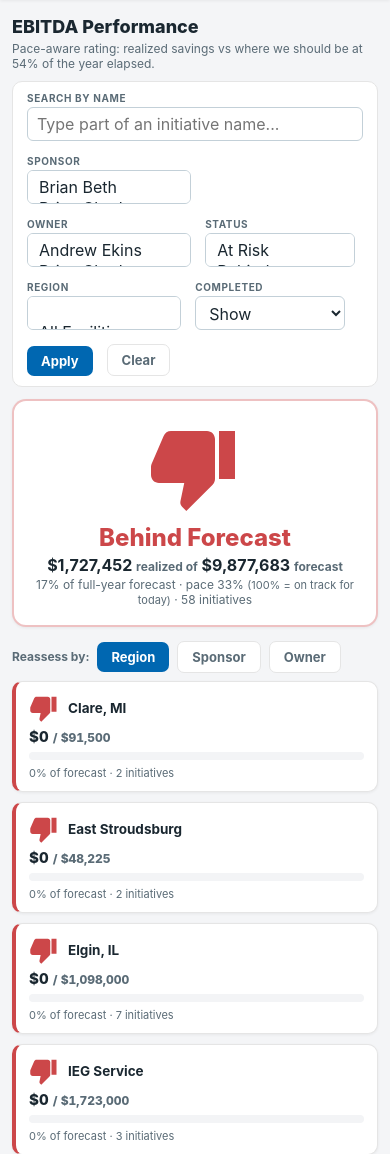
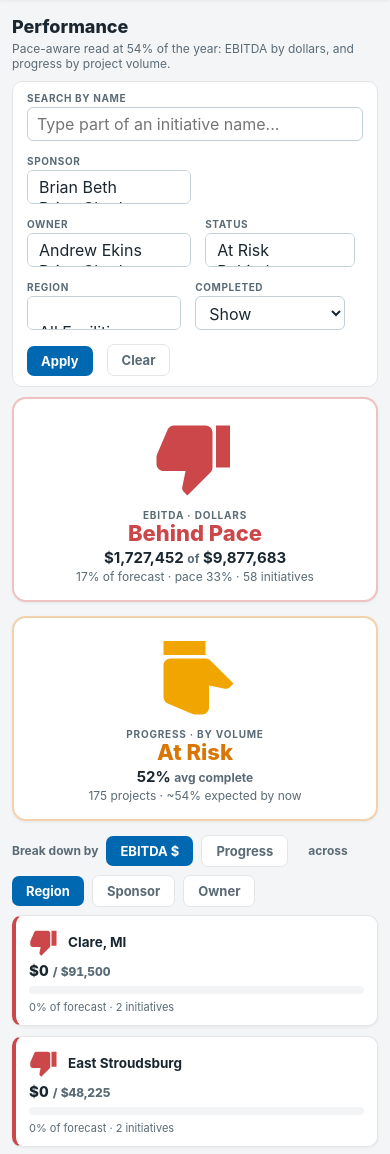
Before and after one commit to impactinnovates/SLT, a Flask app: page /performance?metric=ebitda&by=region in a window 390 px wide. Shown: the part 42-1196 px from the top of the page. Run offline with Flask 3, Linux system fonts and the light colour scheme; some libraries are stand-ins or nearby versions.

Commit message:
Dashboard cleanup + mirror progress gauge (by volume)
Dashboard:
- Drop the dense EBITDA/Revenue/Cost horizontal-bar charts (unreadable on
  mobile). Lead with clickable status tiles, the status donut, and two thumb
  gauges side by side.
- Twin gauges: EBITDA (dollars) and Progress (by project volume). The progress
  gauge rates average % complete vs year-elapsed across ALL initiatives, so the
  many projects with no direct EBITDA impact still register execution progress.

Performance page:
- Show both hero gauges (EBITDA + Progress) and add a metric toggle so the
  region/sponsor/owner breakdown can be viewed by dollars or by progress.
- utils/performance.py: add progress_summary + progress_by_dimension.

```diff
--- a/app.py
+++ b/app.py
@@ -202,15 +202,17 @@ def dashboard():
     att = inits[inits.apply(rollup.needs_attention, axis=1)].copy()
     att["_sev"] = att["status"].map(SEV).fillna(9)
     att = att.sort_values(["_sev", "name"])
-    charts = {"donut": _fig(fc.status_donut(inits)),
-              "ebitda": _fig(fc.ebitda_pacing_bar(inits)),
-              "revenue": _fig(fc.revenue_pacing_bar(inits)),
-              "cost": _fig(fc.cost_pacing_bar(inits))}
-    return render_template("dashboard.html", nav="dashboard", stats=stats,
-                           attention=att.to_dict("records"),
+    from utils import performance as perf
+    yf = perf.year_fraction()
+    fin = inits[inits["forecasted_ebitda"].notna() | inits["realized_ebitda"].notna()].copy() \
+        if "forecasted_ebitda" in inits.columns else inits.iloc[0:0]
+    ebitda = perf.summarize(fin, yf)
+    progress = perf.progress_summary(inits, yf)
+    return render_template("dashboard.html", nav="dashboard", stats=stats, ebitda=ebitda,
+                           progress=progress, attention=att.to_dict("records"),
                            tasks_by_parent=_tasks_by_parent(tasks),
-                           charts=charts, options=_options(inits), args=request.args,
-                           task_total=len(tasks))
+                           donut=_fig(fc.status_donut(inits)),
+                           options=_options(inits), args=request.args, task_total=len(tasks))
 
 
 # ── SLT: initiatives with task breakdown ────────────────────────────────────
@@ -265,13 +267,17 @@ def performance():
     fin = inits[inits["forecasted_ebitda"].notna() | inits["realized_ebitda"].notna()].copy() \
         if "forecasted_ebitda" in inits.columns else inits.iloc[0:0]
     yf = perf.year_fraction()
-    overall = perf.summarize(fin, yf)
+    ebitda = perf.summarize(fin, yf)
+    progress = perf.progress_summary(inits, yf)
     by = request.args.get("by", "region")
     dim = by if by in ("region", "sponsor", "owner") else "region"
-    groups = perf.by_dimension(fin, dim, yf)
-    return render_template("performance.html", nav="performance", overall=overall,
-                           groups=groups, by=dim, year_pct=round(yf * 100),
-                           options=_options(inits), args=request.args)
+    metric = request.args.get("metric", "ebitda")
+    metric = metric if metric in ("ebitda", "progress") else "ebitda"
+    groups = (perf.progress_by_dimension(inits, dim, yf) if metric == "progress"
+              else perf.by_dimension(fin, dim, yf))
+    return render_template("performance.html", nav="performance", ebitda=ebitda,
+                           progress=progress, groups=groups, by=dim, metric=metric,
+                           year_pct=round(yf * 100), options=_options(inits), args=request.args)
 
 
 @app.route("/timeline")
--- a/templates/performance.html
+++ b/templates/performance.html
@@ -1,31 +1,43 @@
 {% extends "base.html" %}
 {% import "_macros.html" as m %}
-{% set verdict = {'up':['On Track to Forecast','#2f8f3e'],'side':['At Risk','#d97706'],'down':['Behind Forecast','#cc4749'],'none':['No forecast data','#64748b']} %}
+{% set verdict = {'up':['On Pace','#2f8f3e'],'side':['At Risk','#d97706'],'down':['Behind Pace','#cc4749'],'none':['No data','#64748b']} %}
+{% set qtail = ('&q=' + args.get('q')) if args.get('q') else '' %}
 {% block content %}
-<h1>EBITDA Performance</h1>
-<div class="muted">Pace-aware rating: realized savings vs where we should be at {{ year_pct }}% of the year elapsed.</div>
+<h1>Performance</h1>
+<div class="muted">Pace-aware read at {{ year_pct }}% of the year: EBITDA by dollars, and progress by project volume.</div>
 
 {{ m.filter_bar(options, args) }}
 
-{% set v = verdict.get(overall.thumb, verdict['none']) %}
-<div class="hero" style="border-color:{{ v[1] }}55">
-  {{ m.thumb(overall.thumb, 96) }}
+<div class="grid2">
+  {% set ev = verdict.get(ebitda.thumb, verdict['none']) %}
+  <div class="hero" style="border-color:{{ ev[1] }}55">
+    {{ m.thumb(ebitda.thumb, 84) }}
     <div class="hero-txt">
-    <div class="hero-verdict" style="color:{{ v[1] }}">{{ v[0] }}</div>
-    <div class="hero-nums">{{ overall.realized|currency }} <span class="muted">realized of</span> {{ overall.forecast|currency }} <span class="muted">forecast</span></div>
-    <div class="muted">
-      {% if overall.attainment is not none %}{{ (overall.attainment*100)|round|int }}% of full-year forecast{% endif %}
-      {% if overall.pace is not none %} &middot; pace {{ (overall.pace*100)|round|int }}% <span style="font-size:11px">(100% = on track for today)</span>{% endif %}
-      &middot; {{ overall.n }} initiatives
+      <div class="gauge-lab">EBITDA &middot; dollars</div>
+      <div class="hero-verdict" style="color:{{ ev[1] }}">{{ ev[0] }}</div>
+      <div class="hero-nums">{{ ebitda.realized|currency }} <span class="muted">of</span> {{ ebitda.forecast|currency }}</div>
+      <div class="muted">{% if ebitda.attainment is not none %}{{ (ebitda.attainment*100)|round|int }}% of forecast{% endif %}{% if ebitda.pace is not none %} &middot; pace {{ (ebitda.pace*100)|round|int }}%{% endif %} &middot; {{ ebitda.n }} initiatives</div>
+    </div>
+  </div>
+  {% set pv = verdict.get(progress.thumb, verdict['none']) %}
+  <div class="hero" style="border-color:{{ pv[1] }}55">
+    {{ m.thumb(progress.thumb, 84) }}
+    <div class="hero-txt">
+      <div class="gauge-lab">Progress &middot; by volume</div>
+      <div class="hero-verdict" style="color:{{ pv[1] }}">{{ pv[0] }}</div>
+      <div class="hero-nums">{% if progress.avg_pct is not none %}{{ progress.avg_pct|round|int }}%{% endif %} <span class="muted">avg complete</span></div>
+      <div class="muted">{{ progress.n }} projects &middot; ~{{ progress.expected_pct }}% expected by now</div>
     </div>
   </div>
 </div>
 
 <div class="dimtoggle">
-  <span class="muted" style="font-weight:700">Reassess by:</span>
+  <span class="muted" style="font-weight:700">Break down by</span>
+  {% for key, lab in [('ebitda','EBITDA $'),('progress','Progress')] %}
+    <a class="btn {{ 'primary' if metric==key else 'ghost' }}" href="?metric={{ key }}&by={{ by }}{{ qtail }}">{{ lab }}</a>{% endfor %}
+  <span class="muted" style="font-weight:700;margin-left:12px">across</span>
   {% for key, lab in [('region','Region'),('sponsor','Sponsor'),('owner','Owner')] %}
-    <a class="btn {{ 'primary' if by==key else 'ghost' }}" href="?by={{ key }}{% if args.get('q') %}&q={{ args.get('q') }}{% endif %}">{{ lab }}</a>
-  {% endfor %}
+    <a class="btn {{ 'primary' if by==key else 'ghost' }}" href="?by={{ key }}&metric={{ metric }}{{ qtail }}">{{ lab }}</a>{% endfor %}
 </div>
 
 <div class="perfgrid">
@@ -33,6 +45,11 @@
   {% set gv = verdict.get(g.thumb, verdict['none']) %}
   <div class="perfcard" style="border-left-color:{{ gv[1] }}">
     <div class="perfcard-h">{{ m.thumb(g.thumb, 30) }}<span class="pl">{{ g.label }}</span></div>
+    {% if metric == 'progress' %}
+      <div class="perfcard-n">{% if g.avg_pct is not none %}{{ g.avg_pct|round|int }}%{% else %}-{% endif %} <span class="muted" style="font-size:12px">avg complete</span></div>
+      {% if g.avg_pct is not none %}<div class="finbar"><i style="width:{{ [g.avg_pct, 100]|min }}%;background:{{ gv[1] }}"></i></div>{% endif %}
+      <div class="muted" style="font-size:11px">{{ g.n }} project{{ 's' if g.n != 1 }} · ~{{ g.expected_pct }}% expected</div>
+    {% else %}
       <div class="perfcard-n">{{ g.realized|currency }} <span class="muted">/ {{ g.forecast|currency }}</span></div>
       {% if g.attainment is not none %}
         <div class="finbar"><i style="width:{{ [g.attainment*100, 100]|min }}%;background:{{ gv[1] }}"></i></div>
@@ -40,19 +57,21 @@
       {% else %}
         <div class="muted" style="font-size:11px">all upside · {{ g.n }} initiative{{ 's' if g.n != 1 }}</div>
       {% endif %}
+    {% endif %}
   </div>
   {% else %}
-  <div class="panel muted" style="padding:14px">No financial data to rate by {{ by }}.</div>
+  <div class="panel muted" style="padding:14px">No data to rate by {{ by }}.</div>
   {% endfor %}
 </div>
 {% endblock %}
 
 {% block scripts %}
 <style>
-  .hero{display:flex;align-items:center;gap:20px;background:var(--card);border:2px solid #ccc;
-        border-radius:14px;padding:18px 22px;margin:12px 0;box-shadow:var(--shadow)}
-  .hero-verdict{font-size:24px;font-weight:800;font-family:var(--font);line-height:1.1}
-  .hero-nums{font-size:16px;font-weight:700;color:var(--text);margin:4px 0 2px}
+  .hero{display:flex;align-items:center;gap:18px;background:var(--card);border:2px solid #ccc;
+        border-radius:14px;padding:16px 20px;box-shadow:var(--shadow)}
+  .gauge-lab{font-size:10px;font-weight:700;color:var(--muted);text-transform:uppercase;letter-spacing:.08em}
+  .hero-verdict{font-size:22px;font-weight:800;line-height:1.1}
+  .hero-nums{font-size:15px;font-weight:700;color:var(--text);margin:3px 0 2px}
   .dimtoggle{display:flex;gap:8px;align-items:center;flex-wrap:wrap;margin:14px 0 8px}
   .perfgrid{display:grid;grid-template-columns:repeat(auto-fill,minmax(230px,1fr));gap:10px}
   .perfcard{background:var(--card);border:1px solid var(--border);border-left:4px solid #ccc;
--- a/utils/performance.py
+++ b/utils/performance.py
@@ -64,8 +64,11 @@ def summarize(df, yf: float) -> dict:
     return out
 
 
+_ORDER = {"down": 0, "side": 1, "up": 2, "none": 3}
+
+
 def by_dimension(df, dim: str, yf: float) -> list:
-    """One rated summary per group in `dim`, worst pace first."""
+    """One EBITDA-rated summary per group in `dim`, worst pace first."""
     if dim not in df.columns:
         return []
     keys = df[dim].replace("", "(unassigned)").fillna("(unassigned)")
@@ -74,7 +77,41 @@ def by_dimension(df, dim: str, yf: float) -> list:
         s = summarize(g, yf)
         s["label"] = str(val)
         groups.append(s)
-    # Worst first (down < side < up), then by pace, so problems surface at the top.
-    order = {"down": 0, "side": 1, "up": 2, "none": 3}
-    return sorted(groups, key=lambda x: (order.get(x["thumb"], 9),
+    return sorted(groups, key=lambda x: (_ORDER.get(x["thumb"], 9),
                                          x["pace"] if x["pace"] is not None else 99))
+
+
+# ── Progress-by-volume gauge (the mirror thumb) ─────────────────────────────
+# Rates execution across the COUNT of projects, not dollars: average % complete
+# vs the fraction of the year elapsed. Includes projects with no EBITDA impact,
+# so you can tell whether work is moving even when the financial number lags.
+def progress_summary(df, yf: float) -> dict:
+    if df.empty:
+        return {"thumb": "none", "avg_pct": None, "pace": None,
+                "expected_pct": round(yf * 100), "n": 0}
+    avg = float(df["pct_complete"].apply(_num).mean()) if "pct_complete" in df else 0.0
+    expected = yf * 100
+    pace = avg / expected if expected > 0 else None
+    if pace is None:
+        thumb = "none"
+    elif pace >= ON:
+        thumb = "up"
+    elif pace >= AT:
+        thumb = "side"
+    else:
+        thumb = "down"
+    return {"thumb": thumb, "avg_pct": avg, "pace": pace,
+            "expected_pct": round(expected), "n": len(df)}
+
+
+def progress_by_dimension(df, dim: str, yf: float) -> list:
+    if dim not in df.columns:
+        return []
+    keys = df[dim].replace("", "(unassigned)").fillna("(unassigned)")
+    groups = []
+    for val, g in df.groupby(keys):
+        s = progress_summary(g, yf)
+        s["label"] = str(val)
+        groups.append(s)
+    return sorted(groups, key=lambda x: (_ORDER.get(x["thumb"], 9),
+                                         x["pace"] if x["pace"] is not None else 99))
```
Also changed, not shown: templates/dashboard.html (+45 -26 lines). Lines whose indentation alone changed are shown as unchanged.
